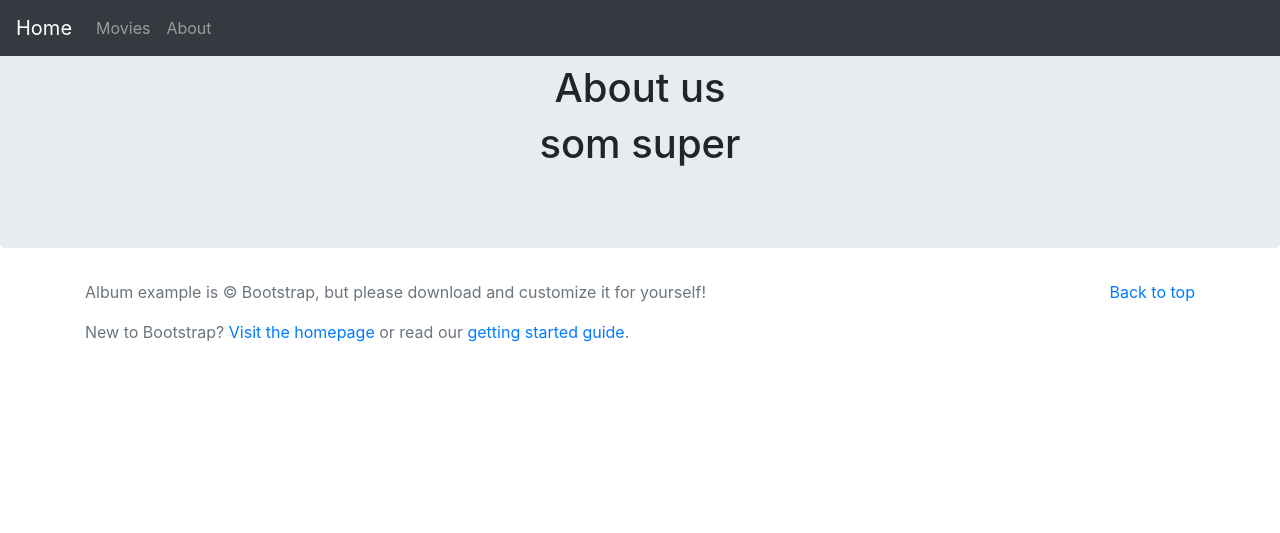
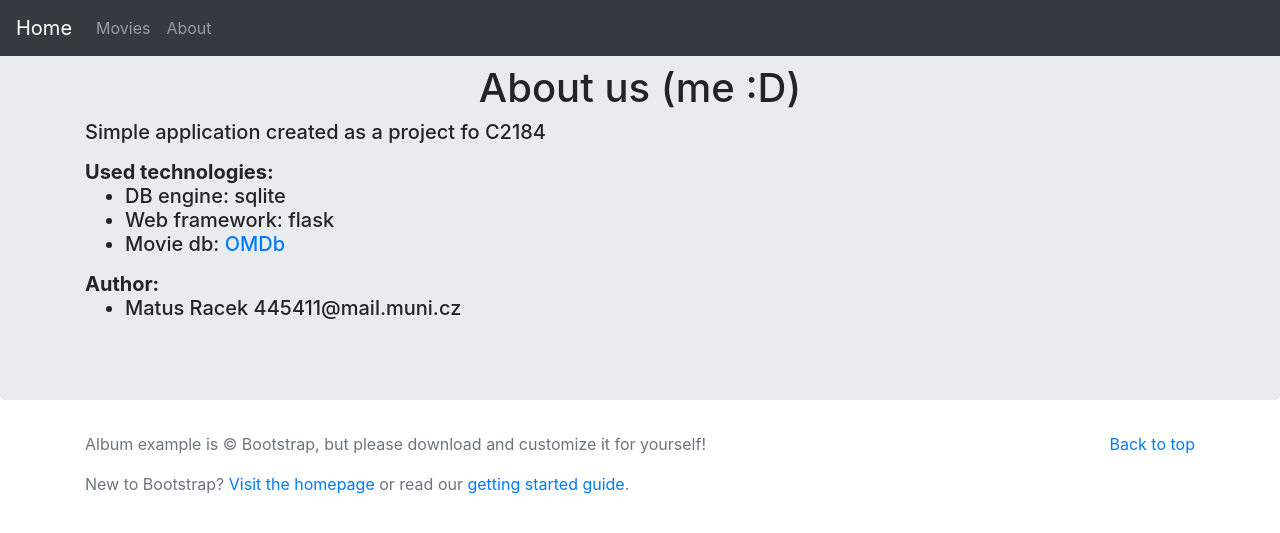
Before and after one commit to RacekM/flask-demo, a Flask app: page /about in a window 1280 px wide. Shown: the top 533 px of the page. Run offline with Flask 2, Linux system fonts and the light colour scheme; parts of the project's set-up code (start-up, migrations or seed data) failed here and were passed over; some libraries are stand-ins or nearby versions.

Commit message:
app is almost finished

```diff
--- a/app.py
+++ b/app.py
@@ -1,7 +1,7 @@
 from flask import Flask, render_template
 from flask_paginate import Pagination, get_page_args
 import omdb
-from data import movies
+from data import *
 
 app = Flask(__name__)
 
@@ -19,7 +19,7 @@
 def get_movies(offset=0, per_page=2):
     mov = movies(offset, per_page)
     movie_infos = loadMoviesInfo(mov)
-    print(movie_infos)
+    #print(movie_infos)
     return movie_infos
 
 @app.route('/')
@@ -34,10 +34,10 @@
 def movies_list():
     page, per_page, offset = get_page_args(page_parameter='page',
                                             per_page_parameter='per_page')
-    total = 100
-    # total by mal obsahovat pocet filmov koli poctu stranok
+
+    total = getNumberOfMovies()
     pagination_movies = get_movies(offset=offset, per_page=per_page)
-    print(per_page)
+    #print(per_page)
     pagination = Pagination(page=page, per_page=per_page, total=total,
                             css_framework='bootstrap4')
 
@@ -46,9 +46,9 @@
 @app.route('/movie/<string:id>/')
 def movie(id):
     movie = getMovieInfo(id)
-    print(movie)
     return render_template('movie.html', movie=movie)
 
 if __name__ == "__main__":
+    # can be used for 1000 requests per day
     omdb.set_default('apikey', '596d8b73')
     app.run(debug = True)
--- a/data.py
+++ b/data.py
@@ -20,10 +20,13 @@
     #os.remove('films.db')
 
 conn = sqlite3.connect('films.db', check_same_thread=False)
-#print(conn.execute("SELECT * FROM t LIMIT 10,10").fetchall())
 
 
 
 def movies(skip, number):
     movies = conn.execute("SELECT MOVIE_ID FROM movieIds LIMIT " + str(skip) + "," + str(number)).fetchall()
     return movies
+
+def getNumberOfMovies():
+    number = conn.execute("SELECT Count(MOVIE_ID) FROM movieIds ").fetchone()
+    return number[0]
--- a/templates/about.html
+++ b/templates/about.html
@@ -1,6 +1,18 @@
 {% extends 'layout.html'%}
 
 {% block body %}
-	<h1> About us <h1>
-	<p> som super </p>
+	<h1> About us (me :D) <h1>
+	<div align="left" style="font-size:50%">
+	<p> Simple application created as a project fo C2184 </p>
+	<b>Used technologies: </b>
+	<ul>
+		<li>DB engine: sqlite</li>
+		<li>Web framework: flask</li>
+		<li>Movie db: <a href="http://www.omdbapi.com/">OMDb </a></li>
+	</ul>
+	<b>Author:</b>
+	<ul>
+		<li>Matus Racek 445411@mail.muni.cz</li>
+	</ul>
+	</div>
 {% endblock %}
--- a/templates/home.html
+++ b/templates/home.html
@@ -2,5 +2,7 @@
 
 {% block body %}
 		<h1>Welcome to Movie catologue</h1>
-		<p class="lead"> bla bla</p>
+		<div>
+				<img src="https://png.pngtree.com/element_origin_min_pic/17/02/26/00d56527e2c0c74a4336697fda2537dd.jpg" alt="Movie poster">
+		</div>
 {% endblock %}
```
Also changed, not shown: templates/movie.html (+30 -3 lines).
